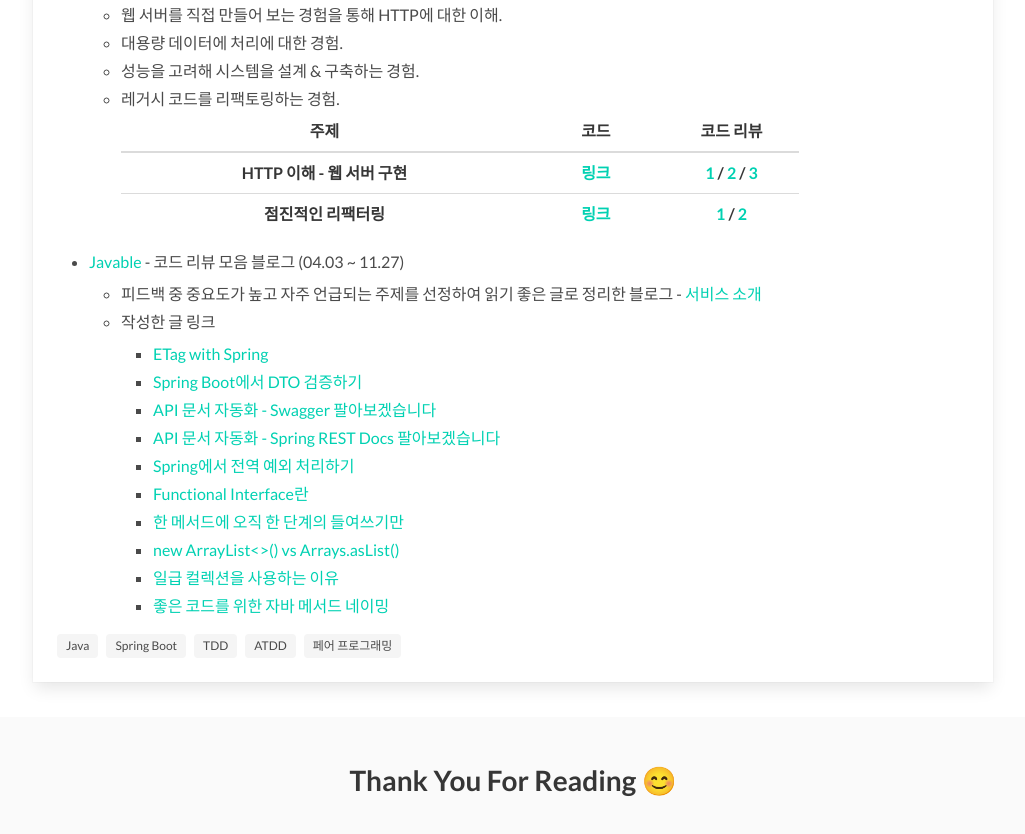
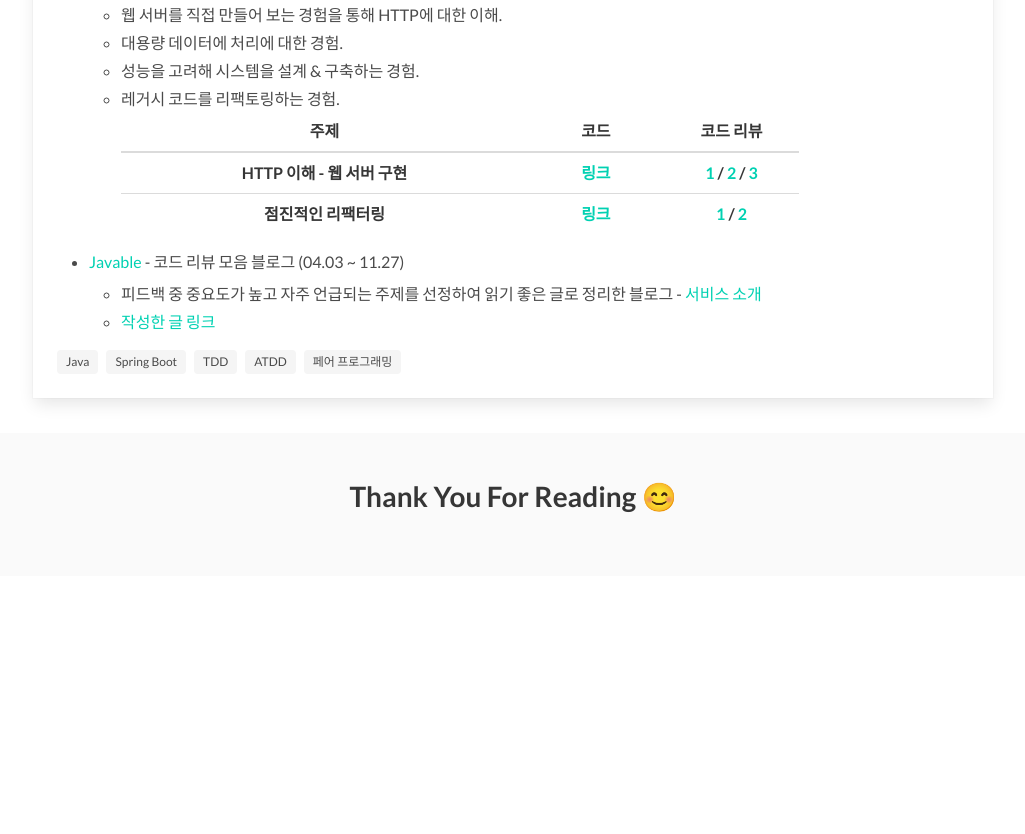
Before and after one commit to kimevanjunseok/woowacourse, a plain HTML site: page index.html in a window 1280 px wide. Shown: the part 1546-2380 px from the top of the page, without its empty margins (127-1152 px from the left). After the commit the page ends 2122 px from the top, so only its background shows below. Drawn offline with Linux system fonts and the light colour scheme.

Commit message:
fix: javable 링크 수정

```diff
--- a/index.html
+++ b/index.html
@@ -279,29 +279,7 @@
               <ul>
                 <li>피드백 중 중요도가 높고 자주 언급되는 주제를 선정하여 읽기 좋은 글로 정리한 블로그 - <a
                     href="https://woowabros.github.io/techcourse/2020/06/05/techcourse-javable.html">서비스 소개</a></li>
-                <li>작성한 글 링크</li>
-                <ul>
-                  <li><a href="https://woowacourse.github.io/javable/post/2020-09-30-ETag-with-Spring/">ETag with
-                      Spring</a></li>
-                  <li><a href="https://woowacourse.github.io/javable/2020-09-20/validation-in-spring-boot">Spring Boot에서
-                      DTO 검증하기</a></li>
-                  <li><a href="https://woowacourse.github.io/javable/2020-08-31/spring-swagger">API 문서 자동화 - Swagger
-                      팔아보겠습니다</a></li>
-                  <li><a href="https://woowacourse.github.io/javable/2020-08-18/spring-rest-docs">API 문서 자동화 - Spring
-                      REST Docs 팔아보겠습니다</a></li>
-                  <li><a href="https://woowacourse.github.io/javable/2020-07-28/global-exception-handler">Spring에서 전역 예외
-                      처리하기</a></li>
-                  <li><a href="https://woowacourse.github.io/javable/2020-07-17/Functional-Interface">Functional
-                      Interface란</a></li>
-                  <li><a href="https://woowacourse.github.io/javable/2020-06-10/one-level-of-indentation-per-method">한
-                      메서드에 오직 한 단계의 들여쓰기만</a></li>
-                  <li><a href="https://woowacourse.github.io/javable/2020-05-18/ArrayList-vs-Arrays.asList">new
-                      ArrayList&lt;&gt;() vs Arrays.asList()</a></li>
-                  <li><a href="https://woowacourse.github.io/javable/2020-05-08/First-Class-Collection">일급 컬렉션을 사용하는
-                      이유</a></li>
-                  <li><a href="https://woowacourse.github.io/javable/2020-04-26/Method-Naming">좋은 코드를 위한 자바 메서드 네이밍</a>
-                  </li>
-                </ul>
+                <li><a href="https://woowacourse.github.io/javable/author/%ED%8B%B0%EA%B1%B0/">작성한 글 링크</a></li>
               </ul>
             </ul>
             <div class="tags">
```
